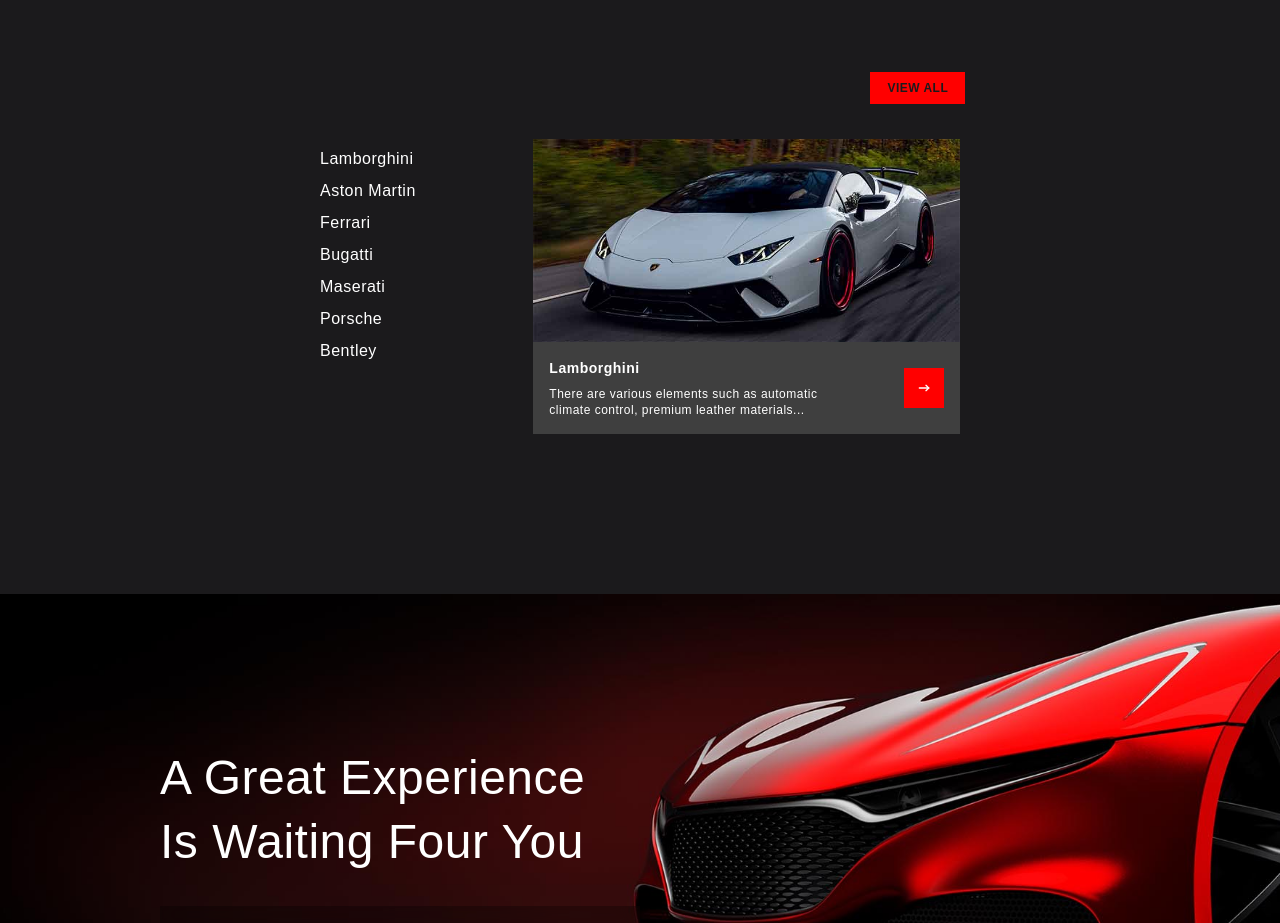
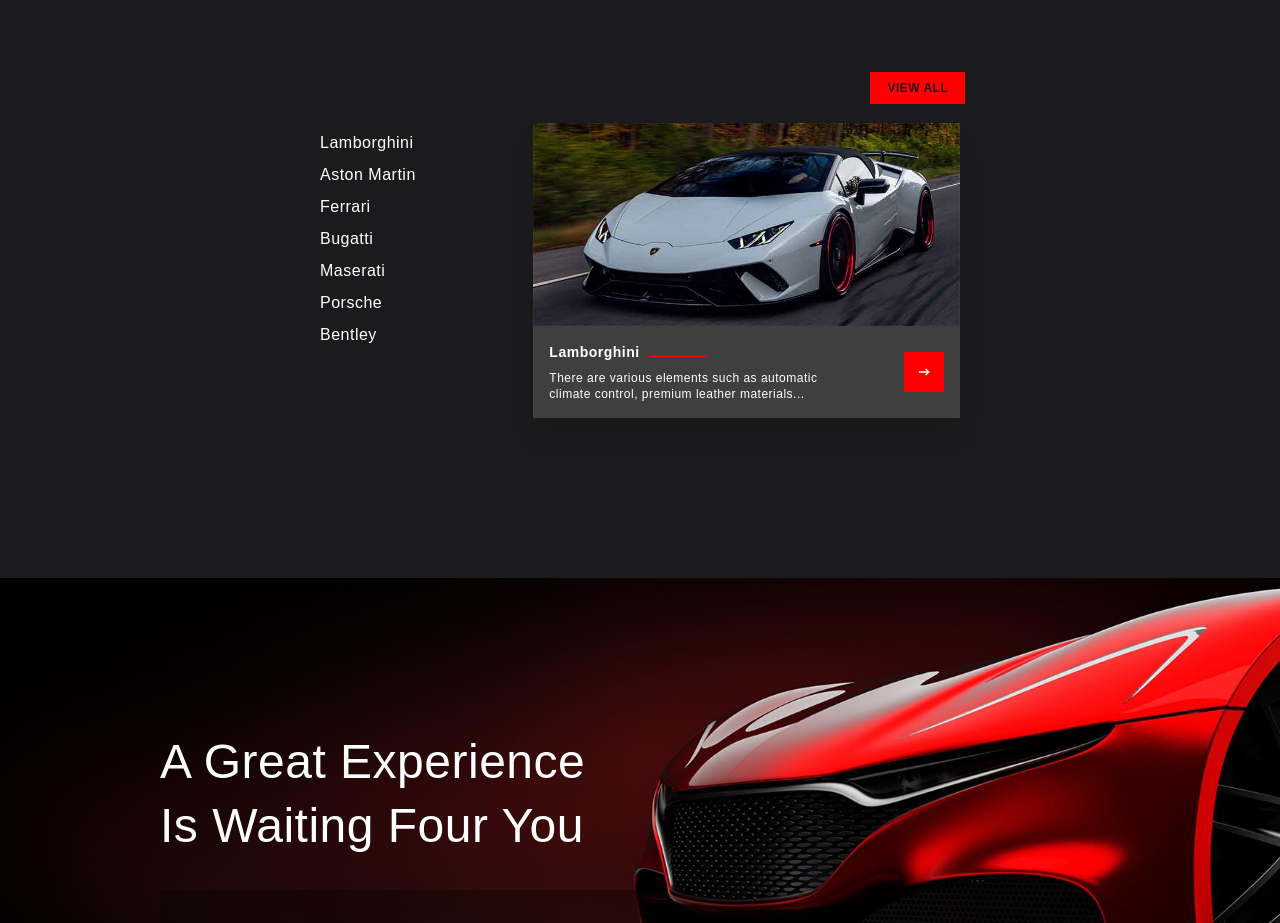
Before and after one commit to joel-kalema/luxury-cars, a Next.js app: page / in a window 1280 px wide. Shown: the part 1020-1943 px from the top of the page. Built offline with nearby package versions, Linux system fonts and the light colour scheme.

Commit message:
updated the the style

```diff
--- a/components/about.js
+++ b/components/about.js
@@ -10,6 +10,7 @@ export default function About () {
 
     const [info, setinfo] = useState([CarsData[0]])
     const router = useRouter();
+
     const content = (car) => {
         setinfo([car])
     }
@@ -26,7 +27,7 @@ export default function About () {
                 <h1 className="text-[#fff2] text-8xl font-bold mt-[-4rem]">LUXURY</h1>
             </div>
             <Link href='/paths/cars' className='ml-[68%] view text-xs font-semibold py-2 px-4'>VIEW ALL</Link>
-            <div className="flex w-3/6 mx-auto justify-between mt-10">
+            <div className="flex w-3/6 mx-auto justify-between mt-6">
                 <ul>
                     {CarsData.map((car) => (
                         <li
@@ -38,11 +39,14 @@ export default function About () {
                 {
                     info &&(
                         info.map((car) => (
-                            <div className="w-4/6">
+                            <div className="w-4/6 drop-shadow-xl">
                                 <img src={car.image[0]} alt="cars" />
                                 <div className="flex p-4 justify-between bg-[#3F3F3F] items-center">
                                     <div>
-                                        <h1 className='font-semibold text-sm mb-2'>{car.name}</h1>
+                                        <div className='flex items-center'>
+                                            <h1 className='font-semibold text-sm mb-2'>{car.name}</h1>
+                                            <div className="w-1/6 h-[0.05rem] bg-[red]  ml-2"></div>
+                                        </div>
                                         <p className="text-xs w-5/6">{car.extract}</p>
                                     </div>
                                     <div onClick={() => detail(car)} className="p-3 bg-[red] text-[#fff] w-[3rem] h-[2.5rem]"><TbArrowNarrowRight/></div>
```
